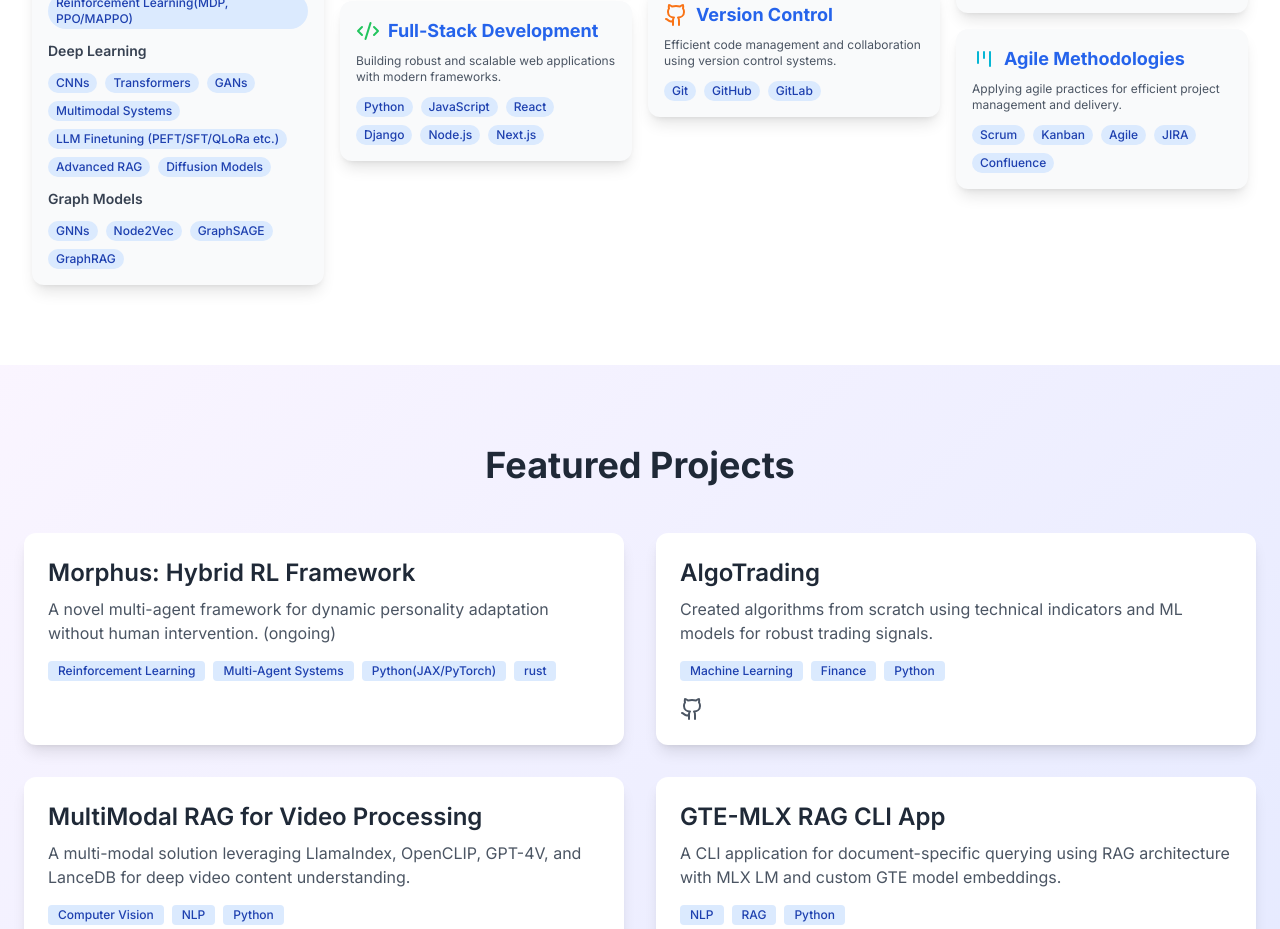
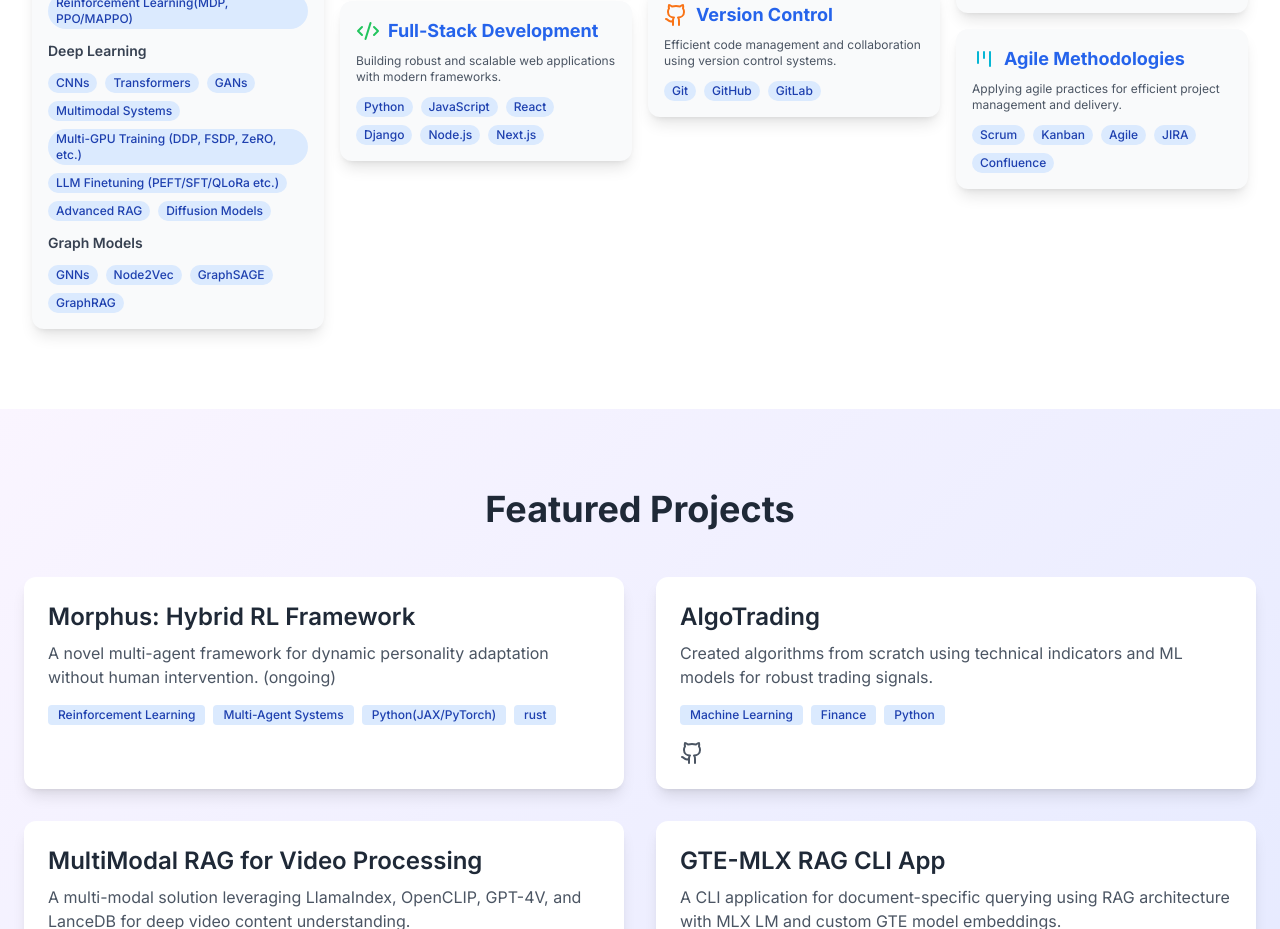
Before and after one commit to raghavdixit99/portfolio_website, a Next.js app: page / in a window 1280 px wide. Shown: the part 5080-6009 px from the top of the page. Built offline with nearby package versions, Linux system fonts and the light colour scheme.

Commit message:
updated skills section

```diff
--- a/app/components/Skills.tsx
+++ b/app/components/Skills.tsx
@@ -54,6 +54,7 @@ const skillCategories: SkillCategory[] = [
           "Transformers",
           "GANs",
           "Multimodal Systems",
+          "Multi-GPU Training (DDP, FSDP, ZeRO, etc.)",
           "LLM Finetuning (PEFT/SFT/QLoRa etc.)",
           "Advanced RAG",
           "Diffusion Models"
```
